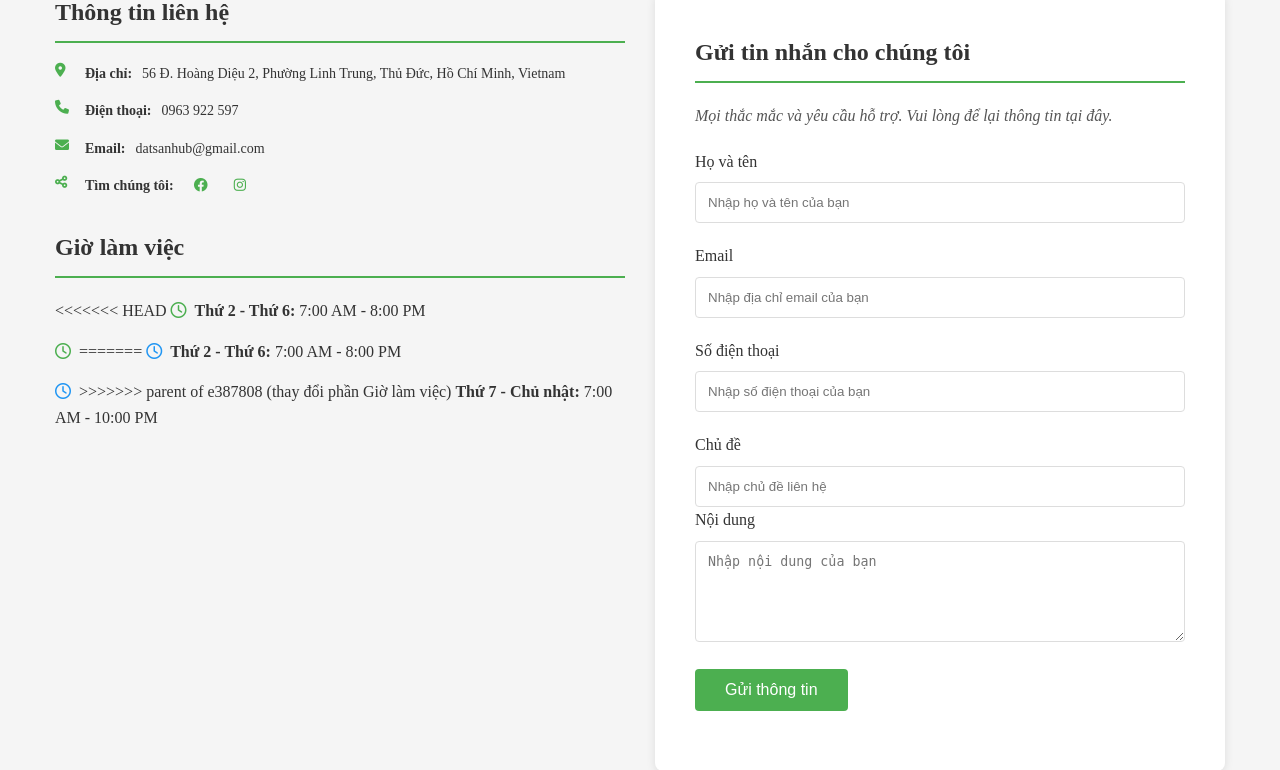
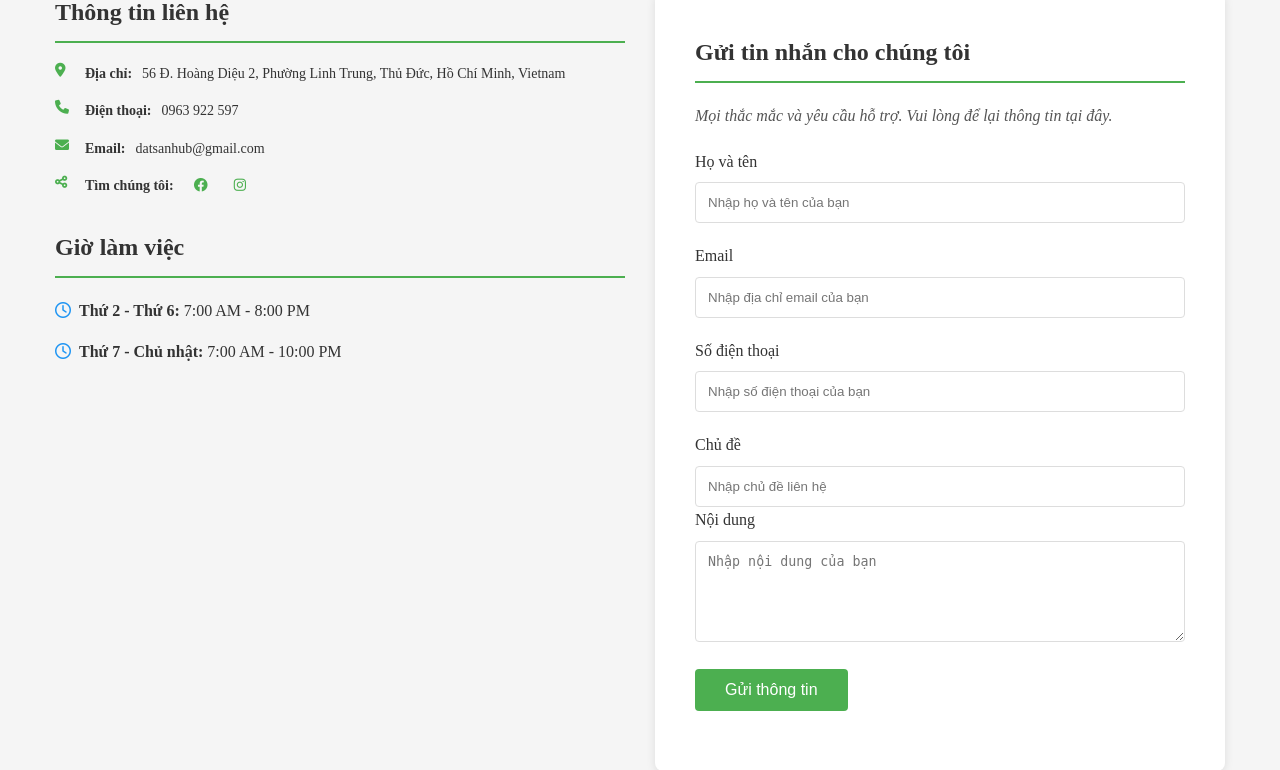
Before and after one commit to Josesluvmoney/DatSanHub, a PHP site: page /lienhe.php in a window 1280 px wide. Shown: the part 737-1507 px from the top of the page. Run offline with PHP 8.4, Linux system fonts and the light colour scheme; grey boxes are pictures that could not be loaded.

Commit message:
xoá trùng lặp

```diff
--- a/lienhe.php
+++ b/lienhe.php
@@ -359,19 +359,12 @@ session_start();
                 <div class="working-hours">
                     <h2>Giờ làm việc</h2>
                     <p>
-<<<<<<< HEAD
-                        <i class="far fa-clock" style="width: 20px; color: #4CAF50;"></i>
-                        <strong>Thứ 2 - Thứ 6:</strong> 7:00 AM - 8:00 PM
-                    </p>
-                    <p>
-                        <i class="far fa-clock" style="width: 20px; color: #4CAF50;"></i>
-=======
+
                         <i class="far fa-clock" style="width: 20px; color: #2196F3;"></i>
                         <strong>Thứ 2 - Thứ 6:</strong> 7:00 AM - 8:00 PM
                     </p>
                     <p>
                         <i class="far fa-clock" style="width: 20px; color: #2196F3;"></i>
->>>>>>> parent of e387808 (thay đổi phần Giờ làm việc)
                         <strong>Thứ 7 - Chủ nhật:</strong> 7:00 AM - 10:00 PM
                     </p>
                 </div>
```
